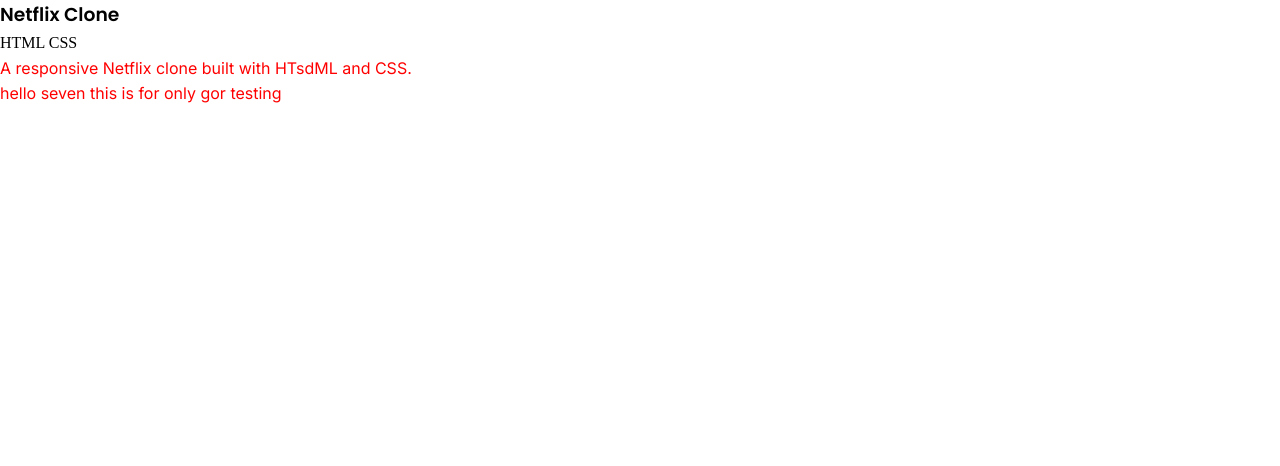
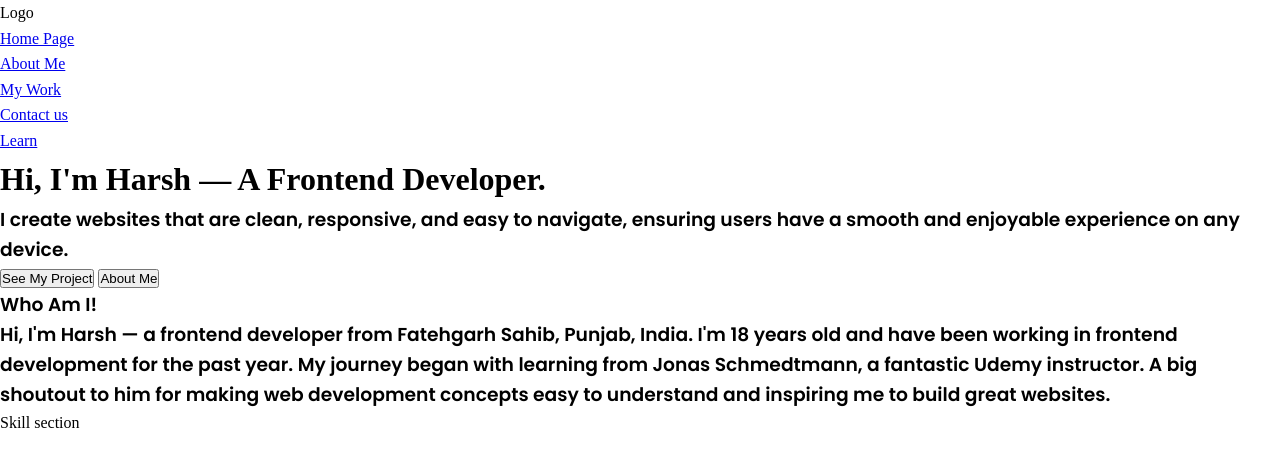
Before and after one commit to harsh120631/Personal-protfolio, a website built with Parcel: page index.html in a window 1280 px wide. Built offline with nearby package versions, Linux system fonts and the light colour scheme.

Commit message:
add three section

```diff
--- a/index.html
+++ b/index.html
@@ -16,14 +16,75 @@
     <title>Harsh Protfolio</title>
   </head>
   <body>
-    <div class="project-card">
-      <h3>Netflix Clone</h3>
-      <div class="tech-stack">
-        <span>HTML</span>
-        <span>CSS</span>
+    <!-- Navigation -->
+    <div class="navigation">
+      <div class="navigation__logo">Logo</div>
+      <ul class="navigation__list">
+        <li class="navigation__item">
+          <a href="#home" class="navigation__link">Home Page</a>
+        </li>
+        <li class="navigation__item">
+          <a href="#About" class="navigation__link">About Me</a>
+        </li>
+        <li class="navigation__item">
+          <a href="#home" class="navigation__link">My Work</a>
+        </li>
+        <li class="navigation__item">
+          <a href="#home" class="navigation__link">Contact us</a>
+        </li>
+        <li class="navigation__item">
+          <a href="#home" class="navigation__link">Learn</a>
+        </li>
+      </ul>
+    </div>
+
+    <!-- header code -->
+    <header class="header">
+      <div class="header__text">
+        <h1 class="header__heading">Hi, I'm Harsh — A Frontend Developer.</h1>
+        <h3 class="header__sub--heading">
+          I create websites that are clean, responsive, and easy to navigate,
+          ensuring users have a smooth and enjoyable experience on any device.
+        </h3>
+        <div class="header__btn">
+          <button class="header__btn header__btn--first">See My Project</button>
+          <button class="header__btn header__btn--second">About Me</button>
+        </div>
       </div>
-      <p>A responsive Netflix clone built with HTsdML and CSS.</p>
-      <p>hello seven this is for only gor testing</p>
-    </div>
+    </header>
+
+    <!-- Main section -->
+    <main>
+      <!-- section about Me page -->
+      <section class="Aboutme">
+        <div class="Aboutme__text">
+          <h3 class="Aboutme__heading">Who Am I!</h3>
+          <h3 class="Aboutme__sub--heading">
+            Hi, I'm Harsh — a frontend developer from Fatehgarh Sahib, Punjab,
+            India. I'm 18 years old and have been working in frontend
+            development for the past year. My journey began with learning from
+            Jonas Schmedtmann, a fantastic Udemy instructor. A big shoutout to
+            him for making web development concepts easy to understand and
+            inspiring me to build great websites.
+          </h3>
+        </div>
+        <div class="Aboutme__img"></div>
+      </section>
+
+      <!-- section skill section -->
+       <section class="skill">
+        <div class="skill__text">
+          <div class="skill__heading">Skill section</div>
+          <div class="skill__showcase">
+            <!-- first skill showcase -->
+             <div class="sill__showcase--html">
+               <div class="skill__showcase--logo"></div>
+
+             </div>
+
+          </div>
+        </div>
+       </section>
+    </main>
   </body>
 </html>
```
Also changed, not shown: dist/index.html.
